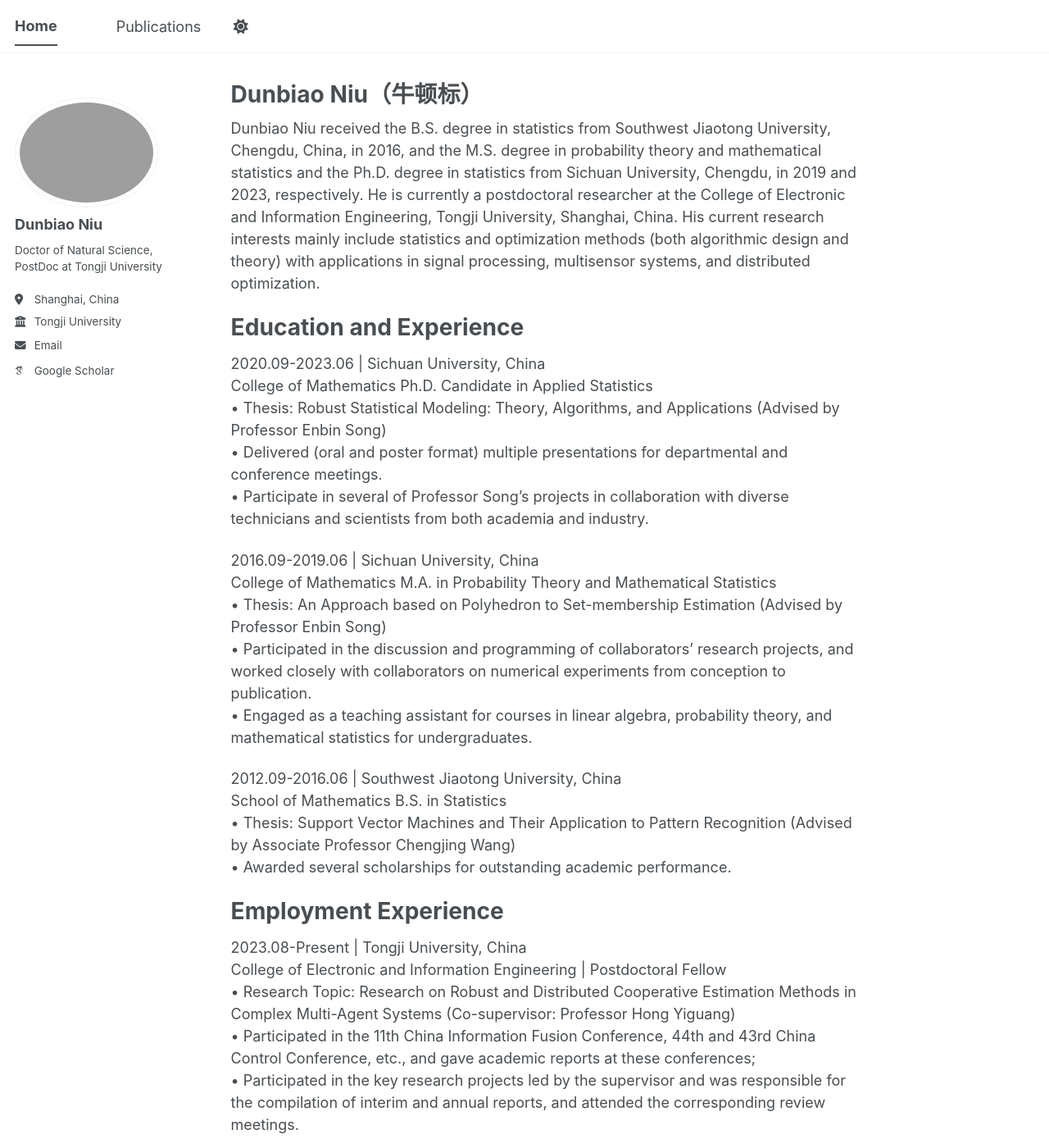
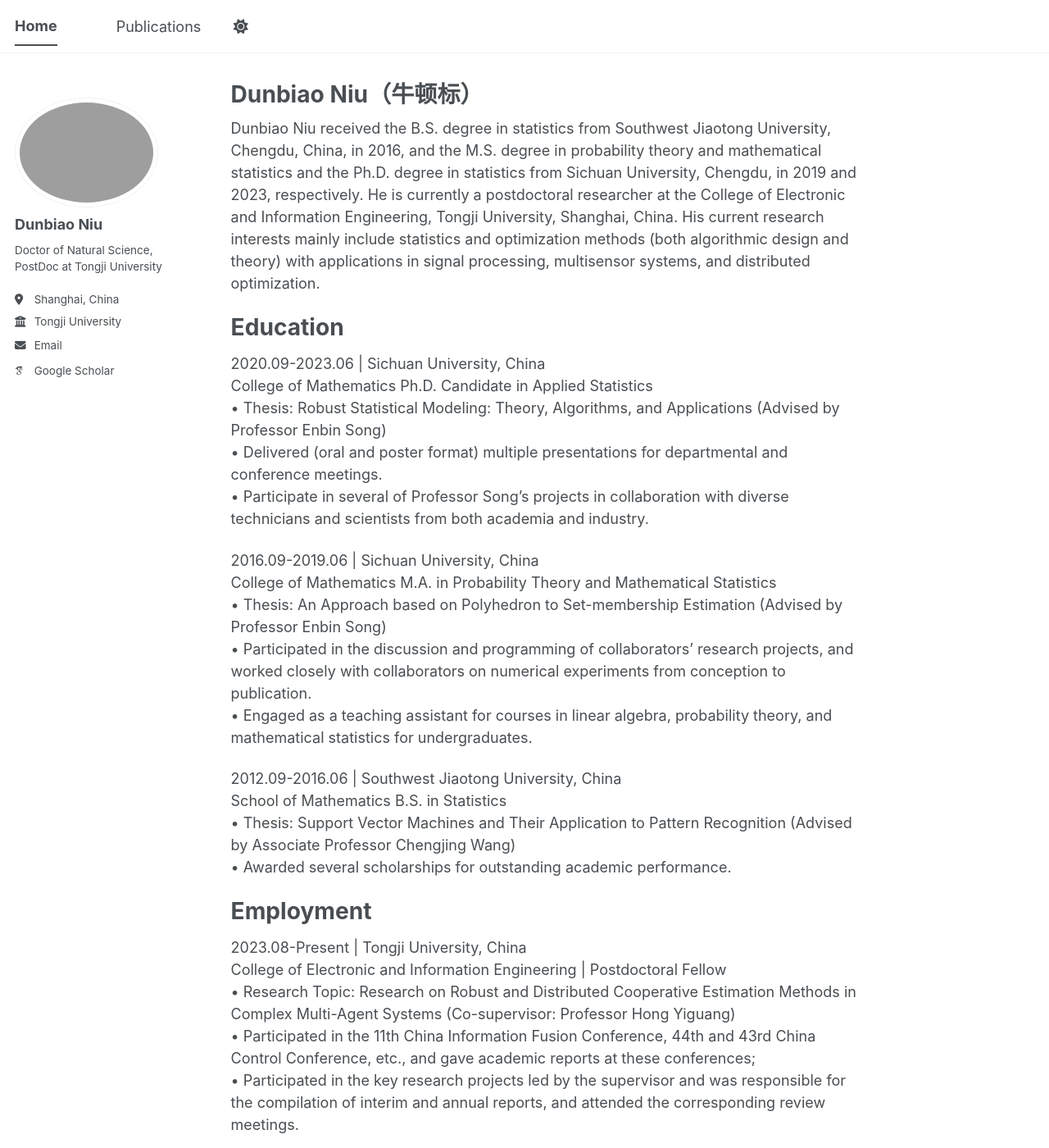
Before and after one commit to dunbiaoniu-ops/dunbiaoniu.github.io, a Jekyll site: the page built from _pages/about.md, in a window 1280 px wide and 1400 px high. Shown: the whole window at 82% size. Built offline with Jekyll 4.4.1, drawn with Linux system fonts in a browser that asks for light colours; some web fonts are replaced; a script bundle is joined from its source files by our own code; library files that are not in the unit come from our copies.

Commit message:
Update about.md

```diff
--- a/_pages/about.md
+++ b/_pages/about.md
@@ -9,7 +9,7 @@ redirect_from:
 
 Dunbiao Niu received the B.S. degree in statistics from Southwest Jiaotong University, Chengdu, China, in 2016, and the M.S. degree in probability theory and mathematical statistics and the Ph.D. degree in statistics from Sichuan University, Chengdu, in 2019 and 2023, respectively. He is currently a postdoctoral researcher at the College of Electronic and Information Engineering, Tongji University, Shanghai, China. His current research interests mainly include statistics and optimization methods (both algorithmic design and theory) with applications in signal processing, multisensor systems, and distributed optimization.
 
-Education and Experience
+Education
 ======
 2020.09-2023.06 | Sichuan University, China
 College of Mathematics Ph.D. Candidate in Applied Statistics
@@ -35,7 +35,7 @@ School of Mathematics B.S. in Statistics
 Professor Chengjing Wang)
 • Awarded several scholarships for outstanding academic performance.
 
-Employment Experience
+Employment
 ======
 2023.08-Present | Tongji University, China
 College of Electronic and Information Engineering | Postdoctoral Fellow
```
